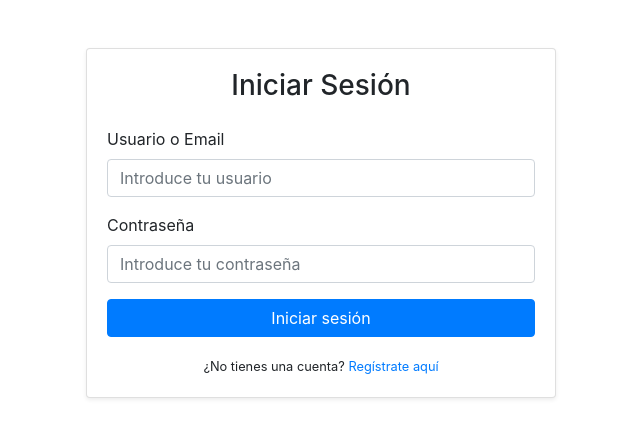
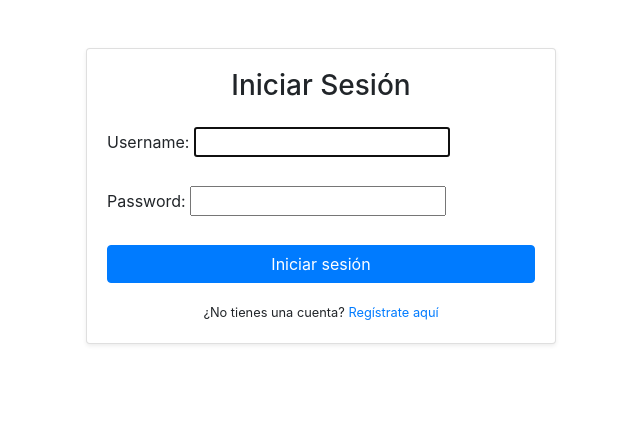
Before and after one commit to PepeCoral/orchid-cosmetics, a Django app: page /login/ in a window 1280 px wide. Shown: the part 56-494 px from the top of the page, without its empty margins (319-959 px from the left). Run offline with Django 5.2, Linux system fonts and the light colour scheme; some libraries are stand-ins or nearby versions.

Commit message:
fix: :bug: Correct login and logout

```diff
--- a/src/app/templates/base.html
+++ b/src/app/templates/base.html
@@ -3,11 +3,7 @@
   <head>
     <meta charset="UTF-8" />
     <meta name="viewport" content="width=device-width, initial-scale=1.0" />
-    <title>
-      {% block title %}
-        Orchid Cosmetics
-      {% endblock %}
-    </title>
+    <title>{% block title %} Orchid Cosmetics {% endblock %}</title>
     <link
       rel="stylesheet"
       href="https://stackpath.bootstrapcdn.com/bootstrap/4.3.1/css/bootstrap.min.css"
@@ -49,24 +45,33 @@
         <ul class="navbar-nav ml-auto">
           <li class="nav-item"><a class="nav-link" href="#">Acerca de</a></li>
           <li class="nav-item"><a class="nav-link" href="#">Contacto</a></li>
-          <li class="nav-item"><a class="nav-link" href="#">Categorías/Productos</a></li>
-          <li class="nav-item"><a class="nav-link" href="#">Catálogo de Productos</a></li>
-          <li class="nav-item"><a class="nav-link" href="#">Carrito de Compra</a></li>
+          <li class="nav-item">
+            <a class="nav-link" href="#">Categorías/Productos</a>
+          </li>
+          <li class="nav-item">
+            <a class="nav-link" href="#">Catálogo de Productos</a>
+          </li>
+          <li class="nav-item">
+            <a class="nav-link" href="#">Carrito de Compra</a>
+          </li>
 
           {% if user.is_authenticated %}
-            <li class="nav-item"><a class="nav-link" href="/profile">Perfil</a></li>
+          <li class="nav-item">
+            <a class="nav-link" href="{% url 'profile' %}">Perfil</a>
+          </li>
           {% else %}
-            <li class="nav-item"><a class="nav-link" href="/login">Login</a></li>
-            <li class="nav-item"><a class="nav-link" href="/register">Sign Up</a></li>
+          <li class="nav-item">
+            <a class="nav-link" href="{% url 'login' %}">Login</a>
+          </li>
+          <li class="nav-item">
+            <a class="nav-link" href="{% url 'register' %}">Sign Up</a>
+          </li>
           {% endif %}
         </ul>
       </div>
     </nav>
 
-    <div class="container mt-4">
-      {% block content %}
-      {% endblock %}
-    </div>
+    <div class="container mt-4">{% block content %} {% endblock %}</div>
 
     <script src="https://code.jquery.com/jquery-3.3.1.slim.min.js"></script>
     <script src="https://stackpath.bootstrapcdn.com/bootstrap/4.3.1/js/bootstrap.bundle.min.js"></script>
--- a/src/app/templates/login.html
+++ b/src/app/templates/login.html
@@ -10,27 +10,13 @@
       <form method="POST" action="{% url 'login' %}">
         {% csrf_token %}
         <div class="form-group">
-          <label for="username">Usuario o Email</label>
-          <input
-            type="text"
-            class="form-control"
-            id="username"
-            name="email"
-            placeholder="Introduce tu usuario"
-            required
-          />
+          <label for="username">{{form.username.label_tag}}</label>
+          {{form.username}}
         </div>
 
         <div class="form-group">
-          <label for="password">Contraseña</label>
-          <input
-            type="password"
-            class="form-control"
-            id="password"
-            name="password"
-            placeholder="Introduce tu contraseña"
-            required
-          />
+          <label for="password">{{form.password.label_tag}}</input></label>
+          {{form.password}}
         </div>
 
         <button type="submit" class="btn btn-primary btn-block mt-3">
--- a/src/app/urls.py
+++ b/src/app/urls.py
@@ -7,8 +7,8 @@ urlpatterns = [
     # Páginas HTML (Template views)
     path('', views.home, name='home'),
     path('profile/', views.profile, name='profile'),
-    #path("login/", auth_views.LoginView.as_view(template_name="login.html", next_page="/profile"), name='login'),
-    path("login/", views.login, name='login'),
+    path("login/", auth_views.LoginView.as_view(template_name="login.html", next_page="/profile"), name='login'),
+    # path("login/", views.login, name='login'),
     path("logout/", views.logout, name='logout'),
     path("register/", views.user_controller.register, name="register"),
 
--- a/src/app/views/user_controller.py
+++ b/src/app/views/user_controller.py
@@ -7,7 +7,6 @@ from django.contrib.auth.decorators import login_required, user_passes_test
 from django.core.exceptions import ValidationError
 import json
 from app.models import User
-from app.models.user import RoleOptions
 from app.services.user_service import UserService
 
 def home(request):
@@ -19,7 +18,7 @@ def profile(request):
 
 def is_admin(user: User):
     """Verifica si el usuario es administrador"""
-    return user.is_admin()
+    return user.is_authenticated and user.is_admin()
 
 def register_page(request):
     """Renderiza la página de registro"""
@@ -61,31 +60,18 @@ def register(request):
         )
 
 @csrf_exempt
-@require_http_methods(["POST", "GET"])
+@require_http_methods(["POST"])
 def login(request):
     # try:
         # Obtener datos del request
-    if request.method == "GET":
-        return render(request, "login.html")
-
-    if request.method == "POST":
-        if request.content_type == 'application/json':
-            data = json.loads(request.body)
-        else:
-            data = request.POST.dict()
-
-        print(data)
-        email = data['email']
-        password = data['password']
-
+    email = request.POST.cleaned_data['email']
+    password = request.POST.cleaned_data['password']
 
     # Autenticar usuario
-        user = UserService.authenticate_user(request,email, password)
+    user = UserService.authenticate_user(email, password)
 
     # Realizar login
-        auth_login(request, user)
-        return redirect("/profile")
-
+    auth_login(request, user)
 
     # except ValidationError as e:
     #     return JsonResponse({
```
